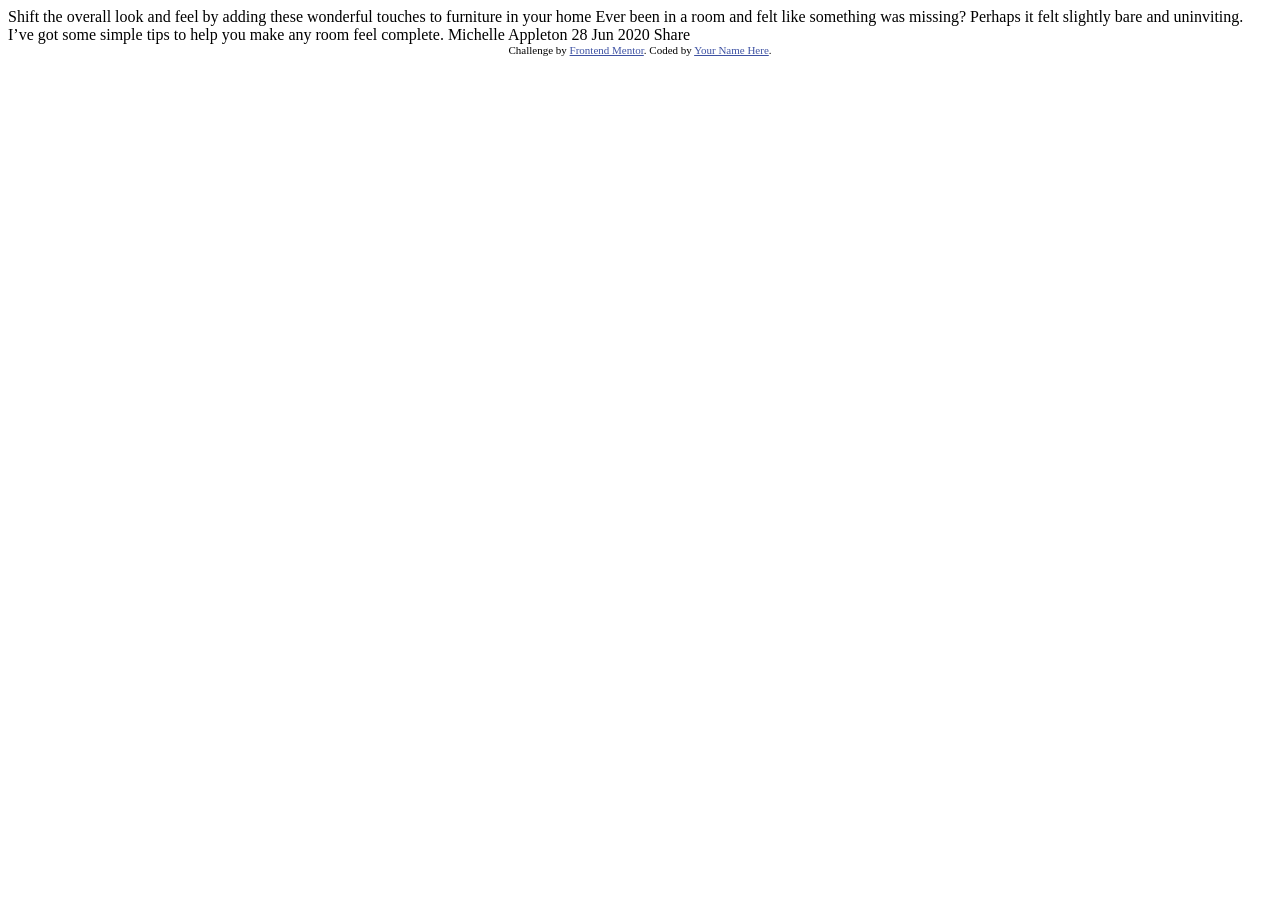
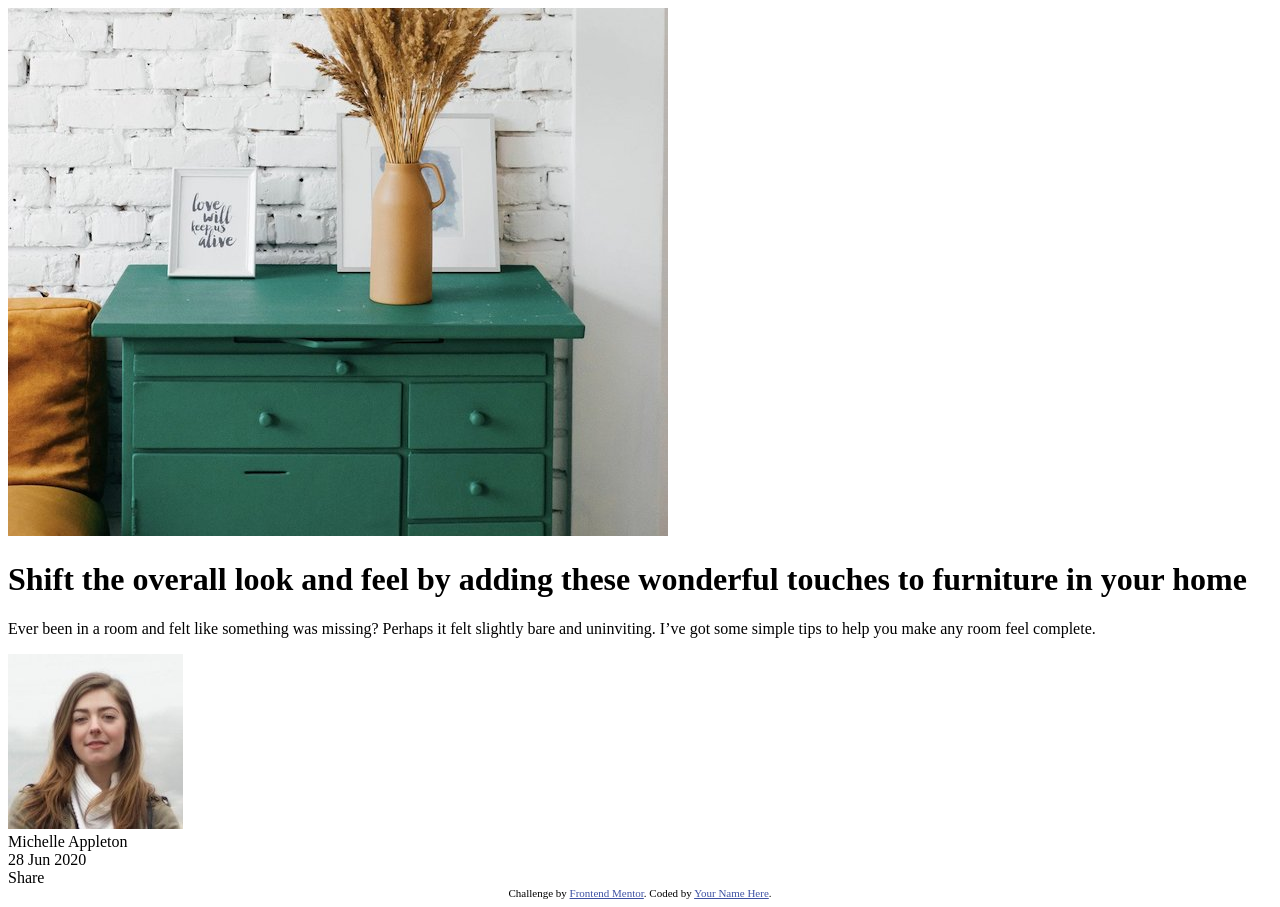
Before and after one commit to sam-malanchuk/article-preview-component, a plain HTML site: page index.html in a window 1280 px wide. Before the commit the page ends 800 px from the top, so only its background shows below. Drawn offline with Linux system fonts and the light colour scheme.

Commit message:
divided the HTML content into sections

```diff
--- a/index.html
+++ b/index.html
@@ -9,24 +9,34 @@
   <title>Frontend Mentor | Article preview component</title>
 
   <!-- Feel free to remove these styles or customise in your own stylesheet 👍 -->
-  <style>
-    .attribution { font-size: 11px; text-align: center; }
-    .attribution a { color: hsl(228, 45%, 44%); }
-  </style>
+  <link rel="stylesheet" type="text/css" href="myStyle.css">
 </head>
 <body>
 
+  <div class="card-container">
+    <div class="card-image">
+      <img src="images/drawers.jpg" />
+    </div>
+    <div class="card-body">
+      <h1 class="card-title">
         Shift the overall look and feel by adding these wonderful
         touches to furniture in your home
-
+      </h1>
+      <p class="card-content">
         Ever been in a room and felt like something was missing? Perhaps
         it felt slightly bare and uninviting. I’ve got some simple tips
         to help you make any room feel complete.
-
-  Michelle Appleton
-  28 Jun 2020
-
+      </p>
+      <div class="card-info">
+        <div class="card-avatar">
+          <img src="images/avatar-michelle.jpg" />
+        </div>
+        <div class="card-author">Michelle Appleton</div>
+        <div class="card-date">28 Jun 2020</div>
+      </div>
+    </div>
     Share
+  </div>
 
   <div class="attribution">
     Challenge by <a href="https://www.frontendmentor.io?ref=challenge" target="_blank">Frontend Mentor</a>.
--- /dev/null
+++ b/myStyle.css
@@ -0,0 +1,2 @@
+.attribution { font-size: 11px; text-align: center; }
+.attribution a { color: hsl(228, 45%, 44%); }
```
Lines whose indentation alone changed are shown as unchanged.
